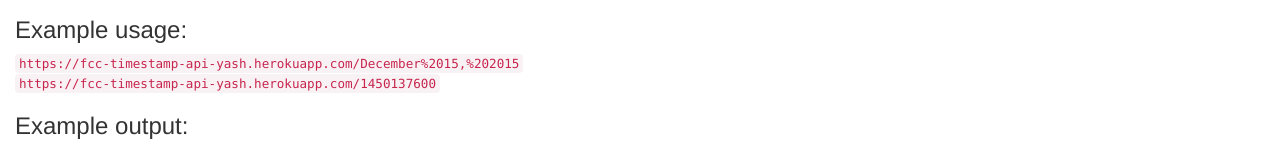
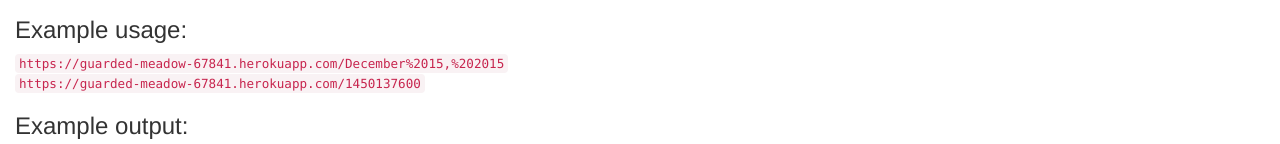
Before and after one commit to yashbhutwala/fcc-timestamp-api-yash, a website: page index.html in a window 1280 px wide. Shown: the part 588-732 px from the top of the page. Drawn offline with nearby package versions, Linux system fonts and the light colour scheme.

Commit message:
change herokuapp name

```diff
--- a/index.html
+++ b/index.html
@@ -41,9 +41,9 @@
       <ul>3) If it does not contain a date or Unix timestamp, it returns null for those properties.</ul>
     </blockquote>
     <h3>Example usage:</h3>
-    <code>https://fcc-timestamp-api-yash.herokuapp.com/December%2015,%202015</code>
+    <code>https://guarded-meadow-67841.herokuapp.com/December%2015,%202015</code>
     <br>
-    <code>https://fcc-timestamp-api-yash.herokuapp.com/1450137600</code>
+    <code>https://guarded-meadow-67841.herokuapp.com/1450137600</code>
     <h3>Example output:</h3>
     <code>
       { "unix": 1450137600, "natural": "December 15, 2015" }
```
Also changed, not shown: README.md.
